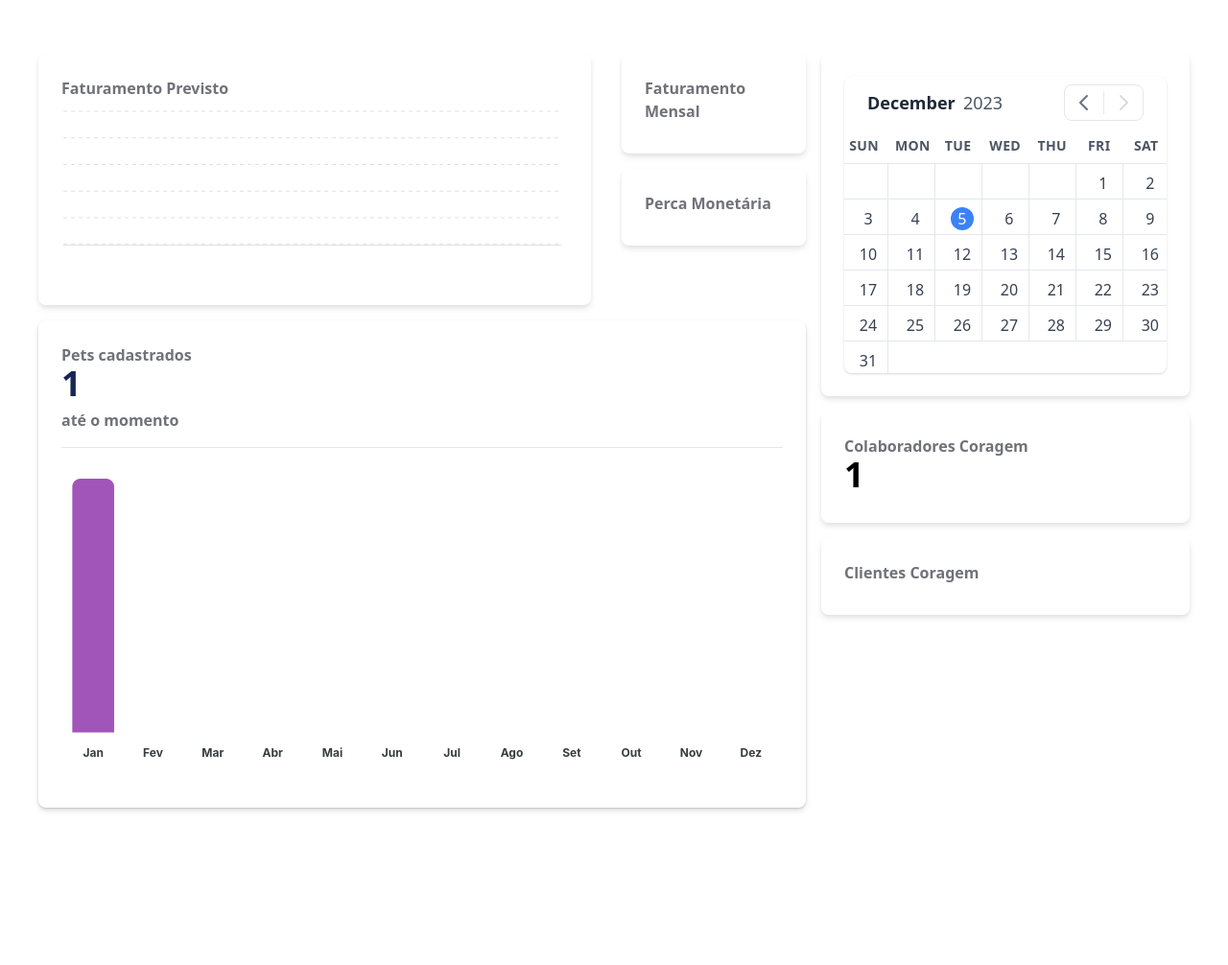
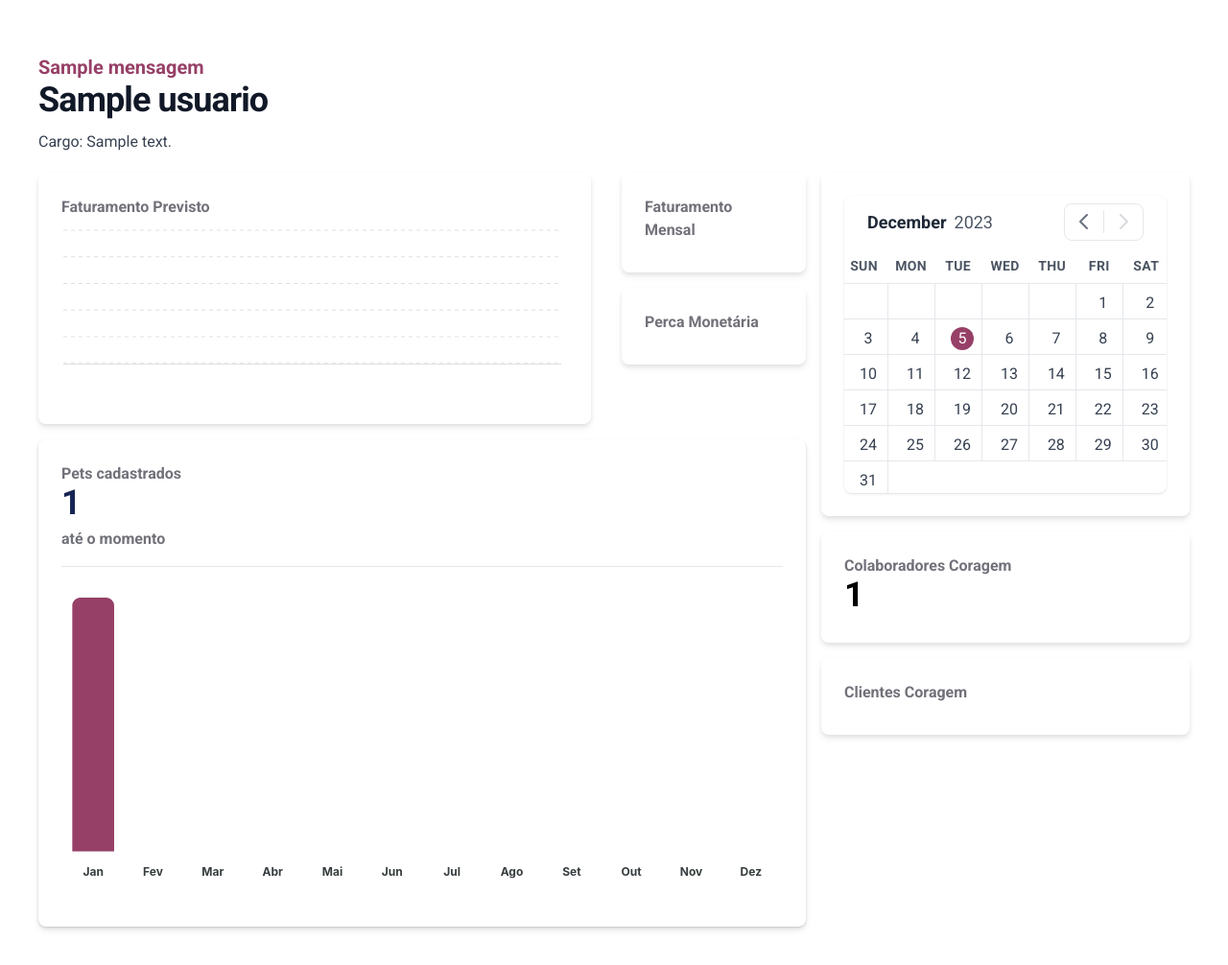
Before and after one commit to MichellyNonatto/CPCoragem, a Django app: template usuarios/templates/funcionario/dashboard.html in a window 1280 px wide. Shown: the top 1006 px of the page at 96% size. Before the commit the page ends 846 px from the top, so only its background shows below. Run offline with Django 4.2, Linux system fonts and the light colour scheme; the template is opened without the code that fills it: most values are stand-ins (such as "Sample title", 1, 10 or a date in 2020); some libraries are stand-ins or nearby versions.

Commit message:
Update: dashboard.html

```diff
--- a/templates/graphics/areachart.html
+++ b/templates/graphics/areachart.html
@@ -2,7 +2,7 @@
     <div class="flex justify-between">
         <div>
             <p class="text-base font-bold text-zinc-500">{{ title }}</p>
-            <h5 class="leading-none text-4xl font-bold {% if name == 'pendente' %}{% else %}blue-950{% endif %} pb-2">{{ subtitle }}</h5>
+            <h5 class="leading-none text-4xl font-bold blue-950 pb-2">{{ subtitle }}</h5>
         </div>
     </div>
     <div id="area-chart"></div>
@@ -39,8 +39,8 @@
             gradient: {
                 opacityFrom: 0.55,
                 opacityTo: 0,
-                shade: "#A155B9",
-                gradientToColors: ["#A155B900"],
+                shade: "#974067",
+                gradientToColors: ["#974067"],
             },
         },
         dataLabels: {
@@ -62,7 +62,7 @@
             {
                 name: "Pagamentos",
                 data: list_month_number,
-                color: "#A155B9",
+                color: "#974067",
             },
         ],
         legend: {
--- a/templates/graphics/calendar.html
+++ b/templates/graphics/calendar.html
@@ -2,7 +2,6 @@
 
     <link rel="dns-prefetch" href="//unpkg.com"/>
     <link rel="dns-prefetch" href="//cdn.jsdelivr.net"/>
-    <link rel="stylesheet" href="https://unpkg.com/tailwindcss@^1.0/dist/tailwind.min.css">
     <script src="https://cdn.jsdelivr.net/gh/alpinejs/alpine@v2.x.x/dist/alpine.js" defer></script>
 
     <style>
@@ -75,7 +74,7 @@
                                             @click="showEventModal(date)"
                                             x-text="date"
                                             class="inline-flex w-6 h-6 items-center justify-center cursor-pointer text-center leading-none rounded-full transition ease-in-out duration-100"
-                                            :class="{'bg-blue-500 text-white': isToday(date) == true, 'text-gray-700 hover:bg-blue-200': isToday(date) == false }"
+                                            :class="{'bg-primaryColor text-white': isToday(date) == true, 'text-gray-700 hover:bg-blue-200': isToday(date) == false }"
                                     ></div>
                                     <div class="overflow-y-auto mt-1">
                                         <template
--- a/templates/graphics/columnchart.html
+++ b/templates/graphics/columnchart.html
@@ -34,7 +34,7 @@
                 series: [
                     {
                         name: "Cadastros",
-                        color: "#A155B9",
+                        color: "#974067",
                         data: dadosParaGrafico,
                     },
                 ],
--- a/usuarios/templates/funcionario/dashboard.html
+++ b/usuarios/templates/funcionario/dashboard.html
@@ -4,6 +4,16 @@
     Dashboard
 {% endblock title %}
 {% block container %}
+    <div class="w-full">
+        <div>
+            <p class="text-base text-xl font-semibold text-primaryColor">{{ mensagem }}</p>
+            <h1 class="text-3xl font-bold tracking-tight text-gray-900 sm:text-4xl">{{ usuario.nome_completo }}</h1>
+            <p class="mt-2 text-ms leading-8 text-gray-700">Cargo: {{ funcionario.funcao.descricao }}</p>
+        </div>
+    <div>
+
+    </div>
+    </div>
     <script src="https://cdn.jsdelivr.net/npm/apexcharts"></script>
     <div class="flex justify-between w-full">
         <section class="max-w-screen w-8/12">
--- a/usuarios/views.py
+++ b/usuarios/views.py
@@ -125,6 +125,7 @@ class Dashboard(LoginRequiredMixin, DetailView):
             previsao_lucro += pagamento.total_pagamento
 
         usuario = self.request.user
+        funcionario = Funcionario.objects.get(usuario_id=usuario.pk)
         funcionarios = Funcionario.objects.all()
         mensagem = Funcionamento.mensagem()
         pagamentos_realizados = RegistroPagamento.objects.all()
@@ -141,6 +142,7 @@ class Dashboard(LoginRequiredMixin, DetailView):
         context['pagamentos_realizados'] = pagamentos_realizados
         context['mensagem'] = mensagem
         context['funcionarios'] = funcionarios
+        context['funcionario'] = funcionario
         return context
 
 
```
